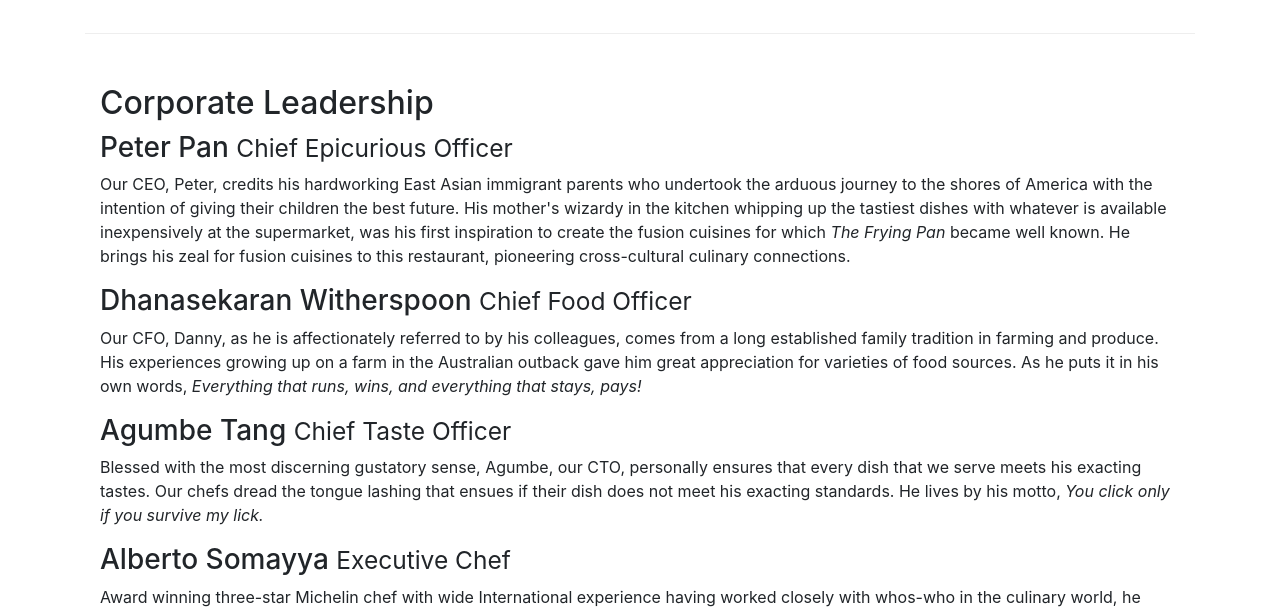
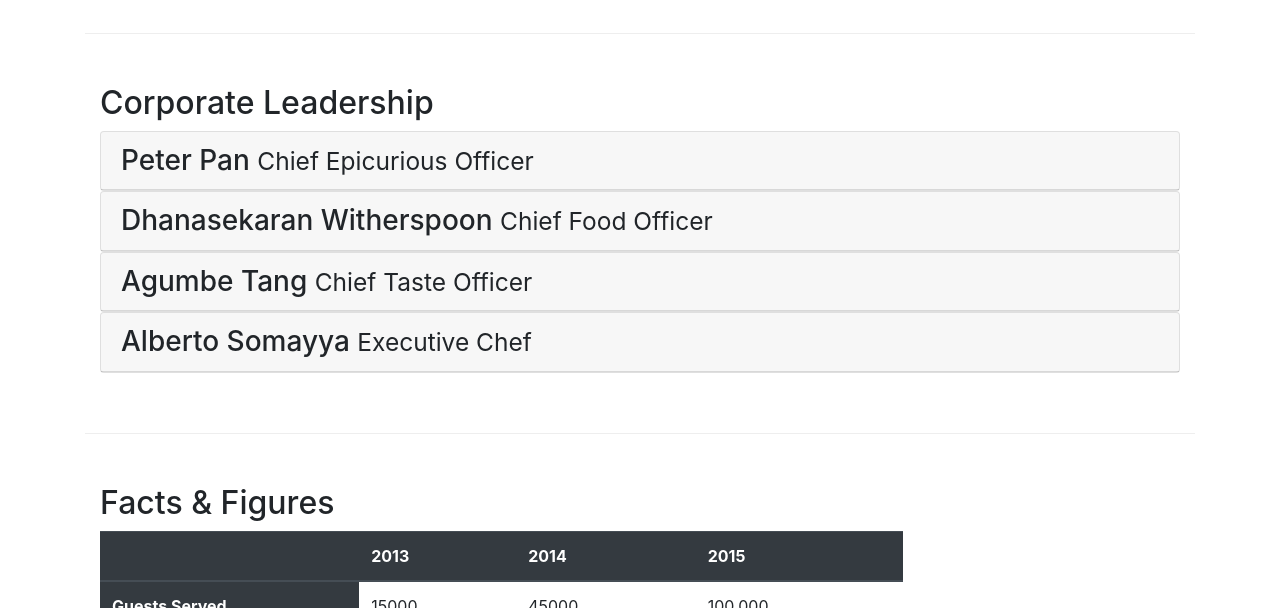
Before and after one commit to ColinGilbert/node-beginner, a website: page aboutus.html in a window 1280 px wide. Shown: the part 940-1548 px from the top of the page. Drawn offline with nearby package versions, Linux system fonts and the light colour scheme.

Commit message:
Accordion

```diff
--- a/aboutus.html
+++ b/aboutus.html
@@ -1,39 +1,35 @@
 <!DOCTYPE html>
 <html lang="en">
+
   <head>
     <meta charset="utf-8" />
-    <meta
-      name="viewport"
-      content="width=device-width, initial-scale=1, shrink-to-fit=no"
-    />
+    <meta name="viewport" content="width=device-width, initial-scale=1, shrink-to-fit=no" />
     <meta http-equiv="x-ua-compatible" content="ie=edge" />
     <title>Ristorante Con Fusion: About Us</title>
-    <link
-      rel="stylesheet"
-      href="node_modules/bootstrap/dist/css/bootstrap.min.css"
-    />
-    <link rel="stylesheet" href="node_modules/font-awesome/css/font-awesome.min.css"/>
-    <link rel="stylesheet" href="node_modules/bootstrap-social/bootstrap-social.css"/>
+    <link rel="stylesheet" href="node_modules/bootstrap/dist/css/bootstrap.min.css" />
+    <link rel="stylesheet" href="node_modules/font-awesome/css/font-awesome.min.css" />
+    <link rel="stylesheet" href="node_modules/bootstrap-social/bootstrap-social.css" />
     <link rel="stylesheet" href="css/styles.css" />
     <script defer src="node_modules/jquery/dist/jquery.slim.min.js"></script>
     <script defer src="node_modules/popper.js/dist/umd/popper.min.js"></script>
-    <script
-      defer
-      src="node_modules/bootstrap/dist/js/bootstrap.min.js"
-    ></script>
+    <script defer src="node_modules/bootstrap/dist/js/bootstrap.min.js"></script>
   </head>
 
   <body>
     <nav class="navbar navbar-dark navbar-expand-sm fixed-top">
       <div class="container">
-        <button class="navbar-toggler" type="button" data-toggle="collapse" data-target="#Navbar"><span class="navbar-toggler-icon"></button>
+        <button class="navbar-toggler" type="button" data-toggle="collapse" data-target="#Navbar"><span
+            class="navbar-toggler-icon"></button>
         <a class="navbar-brand mr-auto" href="#"><img src="img/logo.png" height="30px" width="41"></a>
         <div class="collapse navbar-collapse" id="Navbar">
           <ul class="navbar-nav mr-auto">
-            <li class="nav-item"><a class="nav-link" href="./index.html"><span class="fa fa-home fa-lg"></span> Home</a></li>
-            <li class="nav-item active"><a class="nav-link" href="#"><span class="fa fa-info fa-lg"></span> About</a></li>
+            <li class="nav-item"><a class="nav-link" href="./index.html"><span class="fa fa-home fa-lg"></span> Home</a>
+            </li>
+            <li class="nav-item active"><a class="nav-link" href="#"><span class="fa fa-info fa-lg"></span> About</a>
+            </li>
             <li class="nav-item"><a class="nav-link" href="#"><span class="fa fa-list fa-lg"></span> Menu</a></li>
-            <li class="nav-item"><a class="nav-link" href="./contactus.html"><span class="fa fa-info fa-address-card fa-lg"></span> Contact</a></li>
+            <li class="nav-item"><a class="nav-link" href="./contactus.html"><span
+                  class="fa fa-info fa-address-card fa-lg"></span> Contact</a></li>
           </ul>
         </div>
     </nav>
@@ -104,7 +100,8 @@
           <div class="card card-body bg-light">
             <blockquote class="blockquote">
               <p class="mb-0">You better cut the pizza in four pieces because I'm not hungry enough to eat six!</p>
-              <footer class="blockquote-footer">Yogi Berra, <cite title="Source Title">The Wit and Wisdom of Yogi Berra, P. Pepe, Diversion Books, 2014</cite></footer>
+              <footer class="blockquote-footer">Yogi Berra, <cite title="Source Title">The Wit and Wisdom of Yogi Berra,
+                  P. Pepe, Diversion Books, 2014</cite></footer>
             </blockquote>
           </div>
         </div>
@@ -113,7 +110,14 @@
       <div class="row row-content">
         <div class="col">
           <h2>Corporate Leadership</h2>
-          <h3>Peter Pan <small>Chief Epicurious Officer</small></h3>
+          <div id="accordion">
+            <div class="card">
+              <div class="card-header" role="tab" id="peterhead">
+                <h3 class="mb-0"><a data-toggle="collapse" data-target="#peter">Peter Pan <small>Chief Epicurious
+                      Officer</small></a></h3>
+              </div>
+              <div role="tabpanel" class="collapse" role="tabpanel" id="peter" data-parent="#accordion">
+                <div class="card-body">
                   <p class="d-none d-sm-block">
                     Our CEO, Peter, credits his hardworking East Asian immigrant parents
                     who undertook the arduous journey to the shores of America with the
@@ -125,18 +129,36 @@
                     fusion cuisines to this restaurant, pioneering cross-cultural
                     culinary connections.
                   </p>
-          <h3>Dhanasekaran Witherspoon <small>Chief Food Officer</small></h3>
+                </div>
+              </div>
+            </div>
+
+            <div class="card">
+              <div class="card-header" role="tab" id="dannyhead">
+                <h3 class="mb-0"><a data-toggle="collapse" data-target="#danny">Dhanasekaran Witherspoon <small>Chief
+                      Food Officer</small></a></h3>
+              </div>
+              <div role="tabpanel" class="collapse" role="tabpanel" id="danny" data-parent="#accordion">
+                <div class="card-body">
                   <p class="d-none d-sm-block">
                     Our CFO, Danny, as he is affectionately referred to by his
                     colleagues, comes from a long established family tradition in
                     farming and produce. His experiences growing up on a farm in the
                     Australian outback gave him great appreciation for varieties of food
                     sources. As he puts it in his own words,
-            <em
-              >Everything that runs, wins, and everything that stays, pays!</em
-            >
+                    <em>Everything that runs, wins, and everything that stays, pays!</em>
                   </p>
-          <h3>Agumbe Tang <small>Chief Taste Officer</small></h3>
+                </div>
+              </div>
+            </div>
+
+            <div class="card">
+              <div class="card-header" role="tab" id="agumbehead">
+                <h3 class="mb-0"><a data-toggle="collapse" data-target="#agumbe">
+                    Agumbe Tang <small>Chief Taste Officer</small></a></h3>
+              </div>
+              <div role="tabpanel" class="collapse" role="tabpanel" id="agumbe" data-parent="#accordion">
+                <div class="card-body">
                   <p class="d-none d-sm-block">
                     Blessed with the most discerning gustatory sense, Agumbe, our CTO,
                     personally ensures that every dish that we serve meets his exacting
@@ -144,17 +166,32 @@
                     does not meet his exacting standards. He lives by his motto,
                     <em>You click only if you survive my lick.</em>
                   </p>
-          <h3>Alberto Somayya <small>Executive Chef</small></h3>
+                </div>
+              </div>
+            </div>
+
+            <div class="card">
+              <div class="card-header" role="tab" id="albertohead">
+                <h3 class="mb-0"><a data-toggle="collapse" data-target="#alberto">
+                    Alberto Somayya <small>Executive Chef</small></a></h3>
+              </div>
+              <div role="tabpanel" class="collapse" role="tabpanel" id="alberto" data-parent="#accordion">
+                <div class="card-body">
+
                   <p class="d-none d-sm-block">
                     Award winning three-star Michelin chef with wide International
                     experience having worked closely with whos-who in the culinary
                     world, he specializes in creating mouthwatering Indo-Italian fusion
-            experiences. He says,
-            <em
-              >Put together the cuisines from the two craziest cultures, and you
-              get a winning hit! Amma Mia!</em
-            >
+                    experiences. He says, <em>Put together the cuisines from the two craziest cultures, and you
+                      get a
+                      winning
+                      hit! Amma Mia!</em>
                   </p>
+                </div>
+              </div>
+            </div>
+
+          </div>
         </div>
       </div>
       <div class="row row-content">
@@ -221,8 +258,10 @@
           <div class="col-12 col-sm-4 align-self-center">
             <div class="text-center">
               <a class="btn btn-social-icon btn-google" href="http://google.com/+"><i class="fa fa-google-plus"></i></a>
-              <a class="btn btn-social-icon btn-facebook" href="http://www.facebook.com/profile.php?id="><i class="fa fa-facebook"></i></a>
-              <a class="btn btn-social-icon btn-linkedin" href="http://www.linkedin.com/in/"><i class="fa fa-linkedin"></i></a>
+              <a class="btn btn-social-icon btn-facebook" href="http://www.facebook.com/profile.php?id="><i
+                  class="fa fa-facebook"></i></a>
+              <a class="btn btn-social-icon btn-linkedin" href="http://www.linkedin.com/in/"><i
+                  class="fa fa-linkedin"></i></a>
               <a class="btn btn-social-icon btn-twitter" href="http://twitter.com/"><i class="fa fa-twitter"></i></a>
               <a class="btn btn-social-icon btn-google" href="http://youtube.com/"><i class="fa fa-youtube"></i></a>
               <a class="btn btn-social-icon" href="mailto:"><i class="fa fa-envelope-o"></i></a>
@@ -237,4 +276,5 @@
       </div>
     </footer>
   </body>
+
 </html>
--- a/css/styles.css
+++ b/css/styles.css
@@ -36,3 +36,10 @@ body {
 .navbar-dark {
   background-color: #512da8;
 }
+
+.tab-content {
+  border-left: 1px solid #ddd;
+  border-right: 1px solid #ddd;
+  border-bottom: 1px solid #ddd;
+  padding: 10px;
+}
```
Also changed, not shown: index.html (+5 -7 lines). Lines whose indentation alone changed are shown as unchanged.
